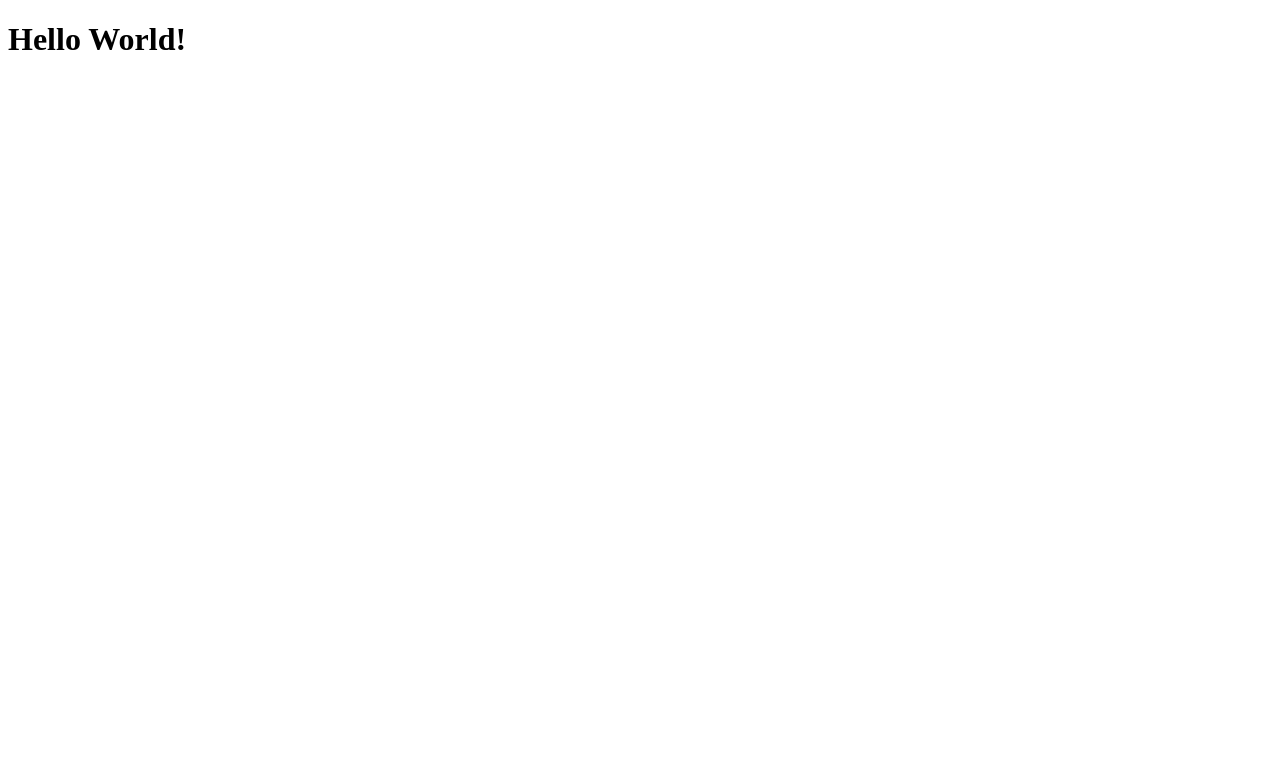
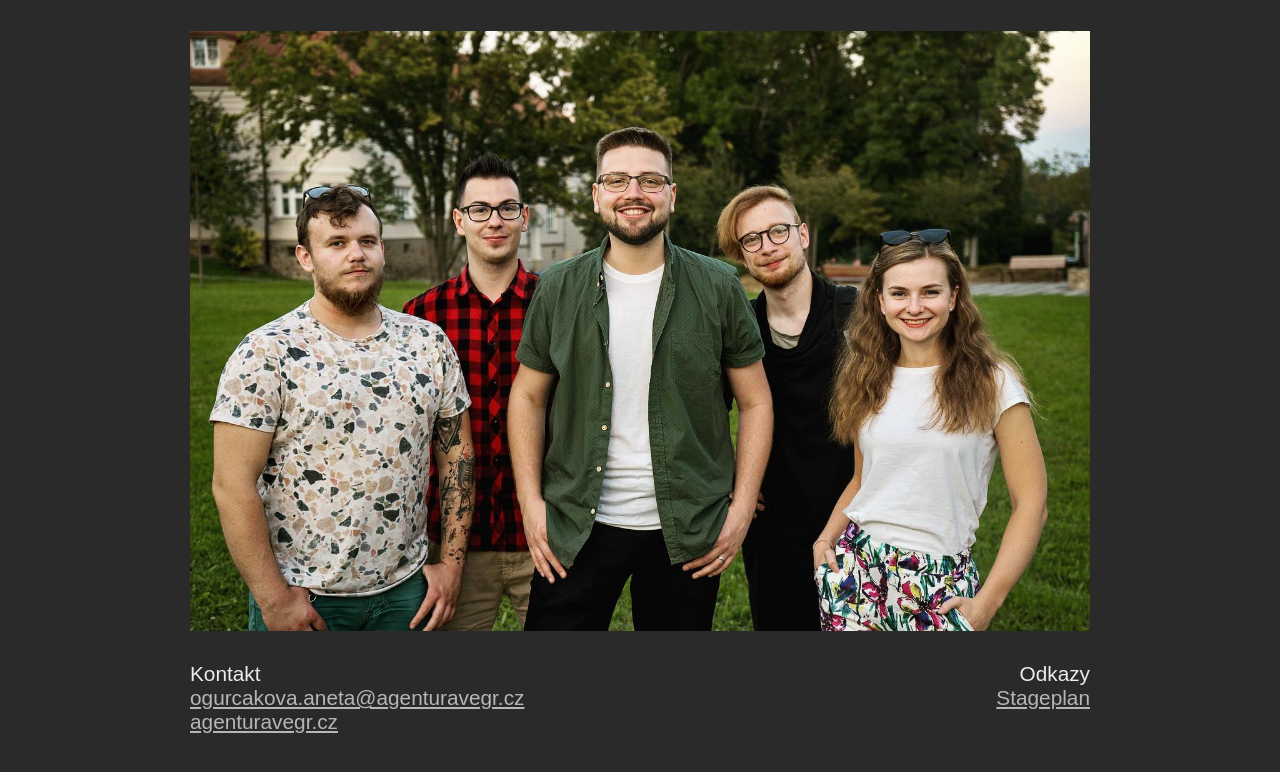
Before and after one commit to voytex/silverbliss-tempweb, a plain HTML site: page index.html in a window 1280 px wide. Drawn offline with Linux system fonts and the light colour scheme.

Commit message:
basic functionality implemetned

```diff
--- a/index.html
+++ b/index.html
@@ -2,8 +2,22 @@
 <html>
   <head>
     <title>Tři Vykřičníky</title>
+    <link rel="stylesheet" href="style.css" />
   </head>
   <body>
-    <h1>Hello World!</h1>
+    <div class="container">
+      <img class="photo" src="img/band_photo.jpg" />
+      <p class="one">
+        Kontakt<br />
+        <a href="mailto:ogurcakova.aneta@agenturavegr.cz">
+          ogurcakova.aneta@agenturavegr.cz</a
+        ><br />
+        <a href="https://agenturavegr.cz">agenturavegr.cz</a>
+      </p>
+      <p class="three">
+        Odkazy<br />
+        <a href="files/!!!-stageplan-23.pdf">Stageplan</a>
+      </p>
+    </div>
   </body>
 </html>
--- /dev/null
+++ b/style.css
@@ -0,0 +1,44 @@
+body {
+    margin: 1.5em;
+    font-size: 130%;
+    font-family: sans-serif;
+    background: #2a2a2a;
+    color: #ececec;
+    display: grid;
+    justify-content: center;
+}
+
+.container {
+    width: 900px;
+    display: grid;
+    margin-left: auto;
+    margin-right: auto;
+    grid-template-columns: 1fr 1fr;
+    grid-template-rows: auto;
+    gap: 10px;
+    grid-template-areas:
+        "photo photo photo"
+        "one two three";
+}
+
+.photo {
+    grid-area: photo;
+    width: 100%;
+}
+
+.one {
+    grid-area: one;
+}
+
+.two {
+    grid-area: two;
+}
+
+.three {
+    grid-area: three;
+    text-align: right;
+}
+
+a {
+    color: #b6b6b6
+}
```
Also changed, not shown: img/band_photo.jpg (added), 2 other files.
